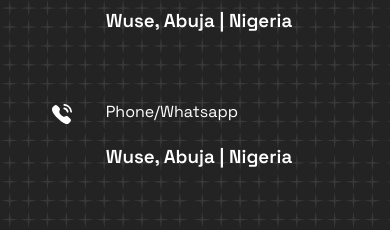
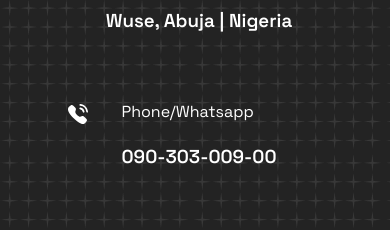
Before and after one commit to AyesoroFemi/Paragon, a React (Create React App) app: page / in a window 390 px wide. Shown: the part 5645-5875 px from the top of the page. Built offline with nearby package versions, Linux system fonts and the light colour scheme.

Commit message:
phone no added

```diff
--- a/src/components/forms/Forms.js
+++ b/src/components/forms/Forms.js
@@ -23,21 +23,21 @@ export const Forms = () => {
           <h1>Info</h1>
         </div>
         <AddressWrapper>
-        { mode === "dark" ? <Location />: <DarkLocation />}
+          {mode === "dark" ? <Location /> : <DarkLocation />}
           <div className={`about ${mode}`}>
             <p>Address</p>
             <h3>Wuse, Abuja | Nigeria</h3>
           </div>
         </AddressWrapper>
         <AddressWrapper>
-        { mode === "dark" ? <Phone />:  <DarkPhone />}
+          {mode === "dark" ? <Phone /> : <DarkPhone />}
           <div className={`about ${mode}`}>
             <p>Phone/Whatsapp</p>
-            <h3>Wuse, Abuja | Nigeria</h3>
+            <h3>090-303-009-00</h3>
           </div>
         </AddressWrapper>
         <AddressWrapper style={{ marginLeft: "1rem" }}>
-        { mode === "dark" ?  <Email /> :   <DarkEmail />}
+          {mode === "dark" ? <Email /> : <DarkEmail />}
           <div className={`about ${mode}`}>
             <p>E-mail</p>
             <h3>rabibabayo@gmail.com</h3>
```
